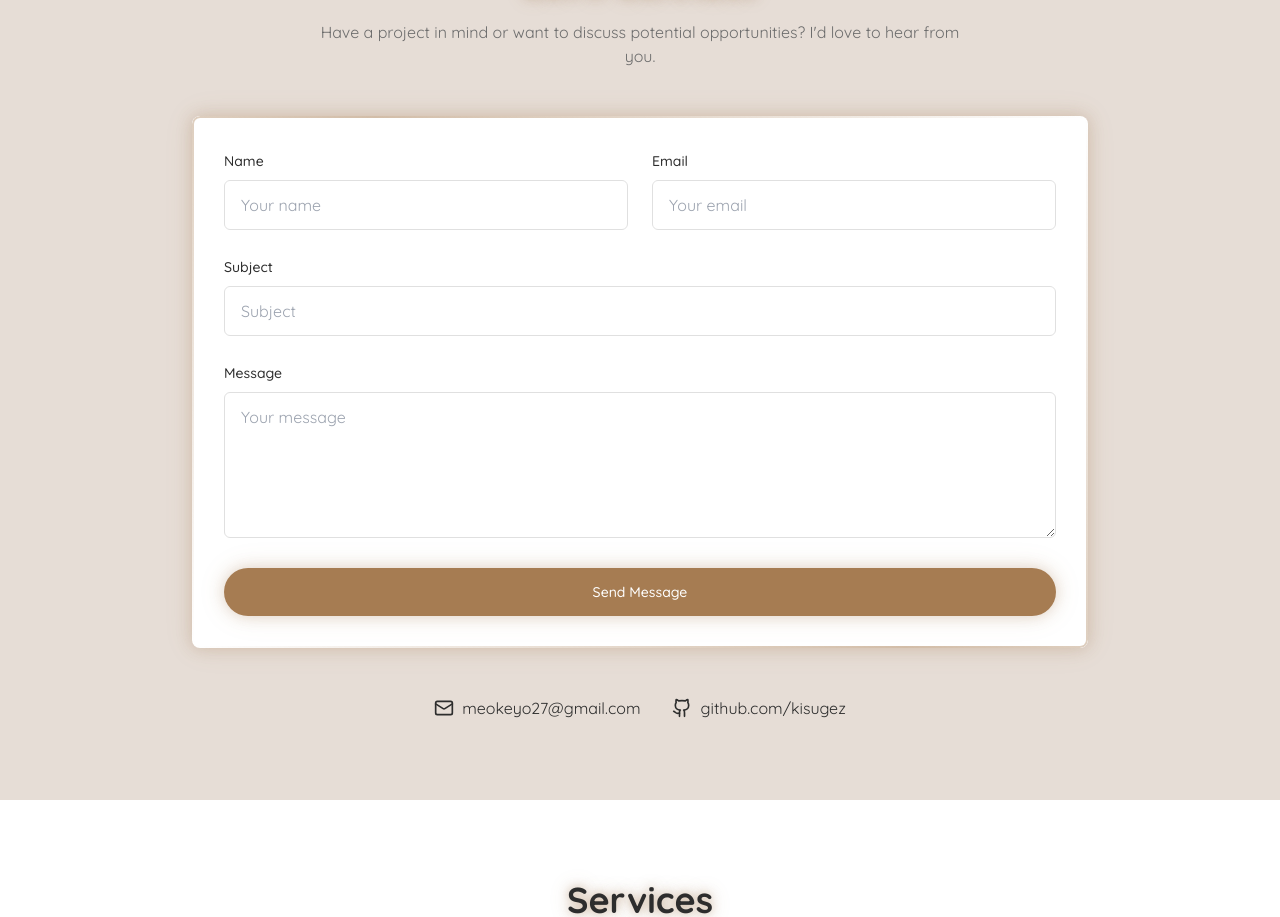
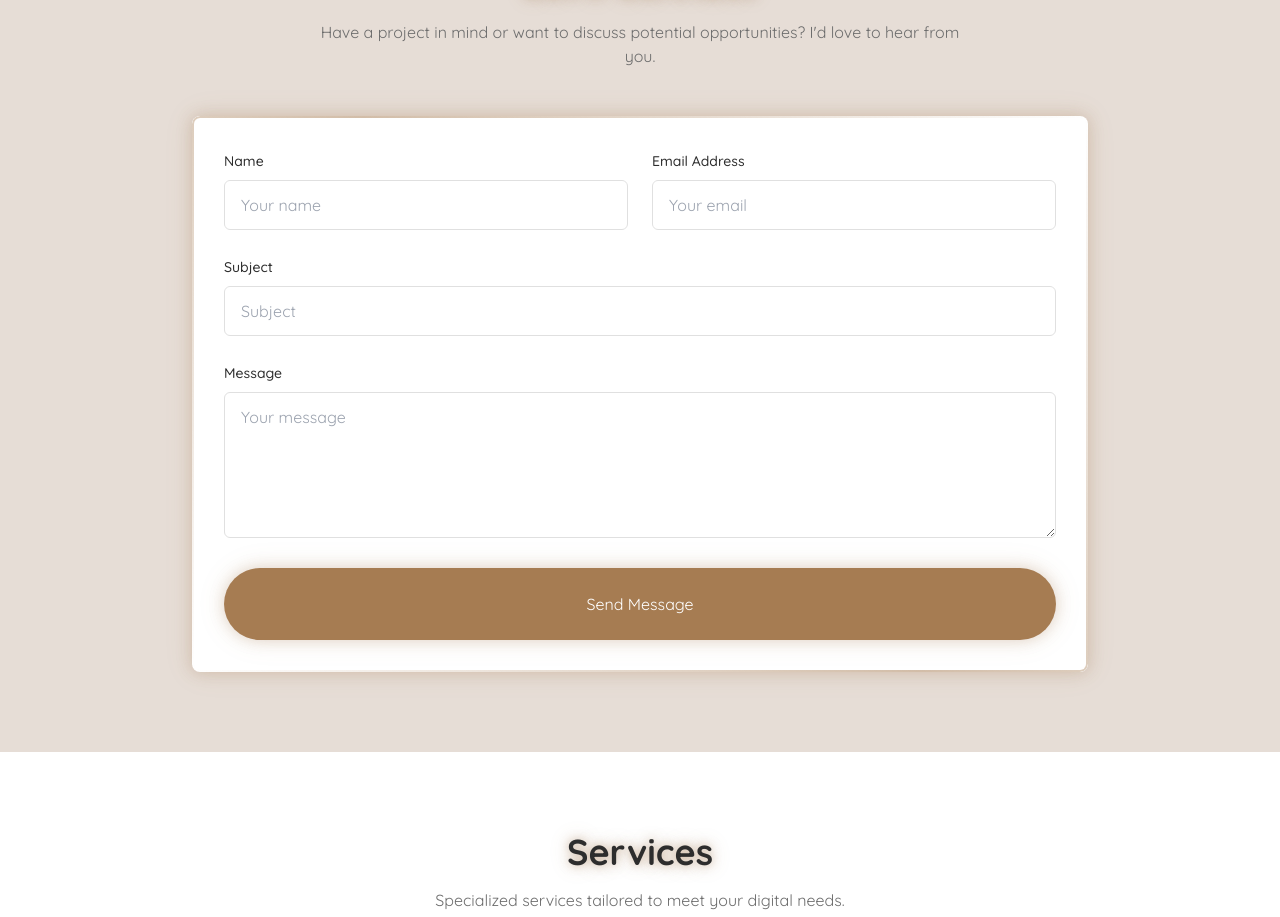
Before and after one commit to kisugez/Newportfolio, a Next.js app: page / in a window 1280 px wide. Shown: the part 5544-6461 px from the top of the page. Built offline with nearby package versions, Linux system fonts and the light colour scheme.

Commit message:
form resolved

```diff
--- a/app/page.tsx
+++ b/app/page.tsx
@@ -27,6 +27,7 @@ import Link from "next/link"
 import Image from "next/image"
 import { Button } from "@/components/ui/button"
 import Head from "next/head";
+import { useForm, ValidationError } from "@formspree/react";
 
 export default function Portfolio() {
   const [isMenuOpen, setIsMenuOpen] = useState(false)
@@ -88,17 +89,6 @@ export default function Portfolio() {
   const openLightbox = (data: any) => {
     setLightboxData(data)
     setLightboxOpen(true)
-  }
-
-  const [formSubmitted, setFormSubmitted] = useState(false);
-const [name, setName] = useState("");
-const [email, setEmail] = useState("");
-const [subject, setSubject] = useState("");
-const [message, setMessage] = useState("");
-
-  const handleSubmit = (e: React.FormEvent<HTMLFormElement>) => {
-    e.preventDefault();
-    setFormSubmitted(true);
   }
 
   return (
@@ -560,110 +550,7 @@ const [message, setMessage] = useState("");
               viewport={{ once: true, margin: "-100px" }}
               className="bg-white rounded-lg p-8 shadow-sm gradient-border glow-box"
             >
-              {formSubmitted ? (
-                <div className="text-center">
-                  <h2 className="text-2xl font-bold text-[#a67c52] mb-4">Thank You!</h2>
-                  <p className="text-[#6d6d6d]">Your message has been sent successfully.</p>
-                </div>
-              ) : (
-                <form
-                  className="space-y-6"
-                  onSubmit={(e) => {
-                    e.preventDefault();
-                    setFormSubmitted(true); // Set the formSubmitted state to true
-                  }}
-                >
-                  <div className="grid grid-cols-1 md:grid-cols-2 gap-6">
-                    <div className="space-y-2">
-                      <label htmlFor="name" className="text-sm font-medium">
-                        Name
-                      </label>
-                      <input
-                        id="name"
-                        type="text"
-                        value={name}
-                        onChange={(e) => setName(e.target.value)}
-                        className="w-full px-4 py-3 border border-[#e0e0e0] rounded-md focus:outline-none focus:ring-2 focus:ring-[#a67c52]"
-                        placeholder="Your name"
-                        required
-                      />
-                    </div>
-                    <div className="space-y-2">
-                      <label htmlFor="email" className="text-sm font-medium">
-                        Email
-                      </label>
-                      <input
-                        id="email"
-                        type="email"
-                        value={email}
-                        onChange={(e) => setEmail(e.target.value)}
-                        className="w-full px-4 py-3 border border-[#e0e0e0] rounded-md focus:outline-none focus:ring-2 focus:ring-[#a67c52]"
-                        placeholder="Your email"
-                        required
-                      />
-                    </div>
-                  </div>
-                  <div className="space-y-2">
-                    <label htmlFor="subject" className="text-sm font-medium">
-                      Subject
-                    </label>
-                    <input
-                      id="subject"
-                      type="text"
-                      value={subject}
-                      onChange={(e) => setSubject(e.target.value)}
-                      className="w-full px-4 py-3 border border-[#e0e0e0] rounded-md focus:outline-none focus:ring-2 focus:ring-[#a67c52]"
-                      placeholder="Subject"
-                      required
-                    />
-                  </div>
-                  <div className="space-y-2">
-                    <label htmlFor="message" className="text-sm font-medium">
-                      Message
-                    </label>
-                    <textarea
-                      id="message"
-                      rows={5}
-                      value={message}
-                      onChange={(e) => setMessage(e.target.value)}
-                      className="w-full px-4 py-3 border border-[#e0e0e0] rounded-md focus:outline-none focus:ring-2 focus:ring-[#a67c52]"
-                      placeholder="Your message"
-                      required
-                    />
-                  </div>
-                  <Button
-                    type="submit"
-                    className="w-full bg-[#a67c52] hover:bg-[#8a6642] text-white rounded-full py-6 glow-box"
-                  >
-                    Send Message
-                  </Button>
-                </form>
-              )}
-            </motion.div>
-
-            <motion.div
-              initial={{ opacity: 0, y: 20 }}
-              whileInView={{ opacity: 1, y: 0 }}
-              transition={{ duration: 0.5, delay: 0.4 }}
-              viewport={{ once: true, margin: "-100px" }}
-              className="mt-12 flex flex-col md:flex-row items-center justify-center gap-8"
-            >
-              <a
-                href="mailto:hello@example.com"
-                className="flex items-center gap-2 text-[#2d2d2d] hover:text-[#a67c52] transition-colors duration-300"
-              >
-                <Mail className="h-5 w-5" />
-                <span>meokeyo27@gmail.com</span>
-              </a>
-              <a
-                href="https://github.com"
-                target="_blank"
-                rel="noopener noreferrer"
-                className="flex items-center gap-2 text-[#2d2d2d] hover:text-[#a67c52] transition-colors duration-300"
-              >
-                <Github className="h-5 w-5" />
-                <span>github.com/kisugez</span>
-              </a>
+              <ContactForm />
             </motion.div>
           </div>
         </section>
@@ -1274,3 +1161,89 @@ const profiles = [
     ],
   },
 ]
+
+function ContactForm() {
+  const [state, handleSubmit] = useForm("xpwdovrj");
+
+  if (state.succeeded) {
+    return (
+      <div className="text-center">
+        <h2 className="text-2xl font-bold text-[#a67c52] mb-4">Thank You!</h2>
+        <p className="text-[#6d6d6d]">Your message has been sent successfully.</p>
+      </div>
+    );
+  }
+
+  return (
+    <form
+      onSubmit={handleSubmit}
+      className="space-y-6 relative z-10"
+    >
+      <div className="grid grid-cols-1 md:grid-cols-2 gap-6">
+        <div className="space-y-2">
+          <label htmlFor="name" className="text-sm font-medium">
+            Name
+          </label>
+          <input
+            id="name"
+            type="text"
+            name="name"
+            className="w-full px-4 py-3 border border-[#e0e0e0] rounded-md focus:outline-none focus:ring-2 focus:ring-[#a67c52]"
+            placeholder="Your name"
+            required
+          />
+          <ValidationError prefix="Name" field="name" errors={state.errors} />
+        </div>
+        <div className="space-y-2">
+          <label htmlFor="email" className="text-sm font-medium">
+            Email Address
+          </label>
+          <input
+            id="email"
+            type="email"
+            name="email"
+            className="w-full px-4 py-3 border border-[#e0e0e0] rounded-md focus:outline-none focus:ring-2 focus:ring-[#a67c52]"
+            placeholder="Your email"
+            required
+          />
+          <ValidationError prefix="Email" field="email" errors={state.errors} />
+        </div>
+      </div>
+      <div className="space-y-2">
+        <label htmlFor="subject" className="text-sm font-medium">
+          Subject
+        </label>
+        <input
+          id="subject"
+          type="text"
+          name="subject"
+          className="w-full px-4 py-3 border border-[#e0e0e0] rounded-md focus:outline-none focus:ring-2 focus:ring-[#a67c52]"
+          placeholder="Subject"
+          required
+        />
+        <ValidationError prefix="Subject" field="subject" errors={state.errors} />
+      </div>
+      <div className="space-y-2">
+        <label htmlFor="message" className="text-sm font-medium">
+          Message
+        </label>
+        <textarea
+          id="message"
+          name="message"
+          rows={5}
+          className="w-full px-4 py-3 border border-[#e0e0e0] rounded-md focus:outline-none focus:ring-2 focus:ring-[#a67c52]"
+          placeholder="Your message"
+          required
+        />
+        <ValidationError prefix="Message" field="message" errors={state.errors} />
+      </div>
+      <button
+        type="submit"
+        disabled={state.submitting}
+        className="w-full bg-[#a67c52] hover:bg-[#8a6642] text-white rounded-full py-6 glow-box"
+      >
+        Send Message
+      </button>
+    </form>
+  );
+}
--- a/package.json
+++ b/package.json
@@ -10,6 +10,7 @@
   },
   "dependencies": {
     "@emotion/is-prop-valid": "latest",
+    "@formspree/react": "^3.0.0",
     "@hookform/resolvers": "^3.9.1",
     "@radix-ui/react-accordion": "1.2.2",
     "@radix-ui/react-alert-dialog": "1.1.4",
```
Also changed, not shown: 1 other file (tests, documents, lock files or other folders).
